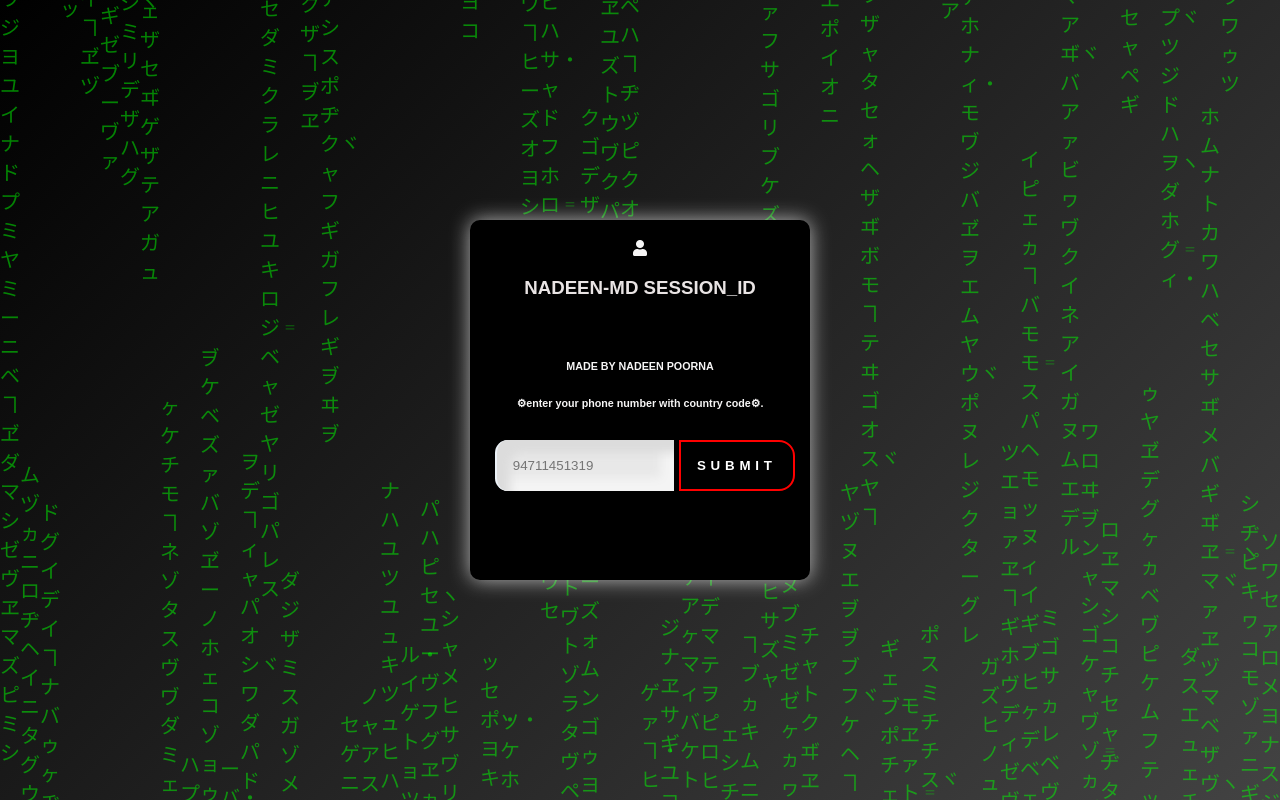
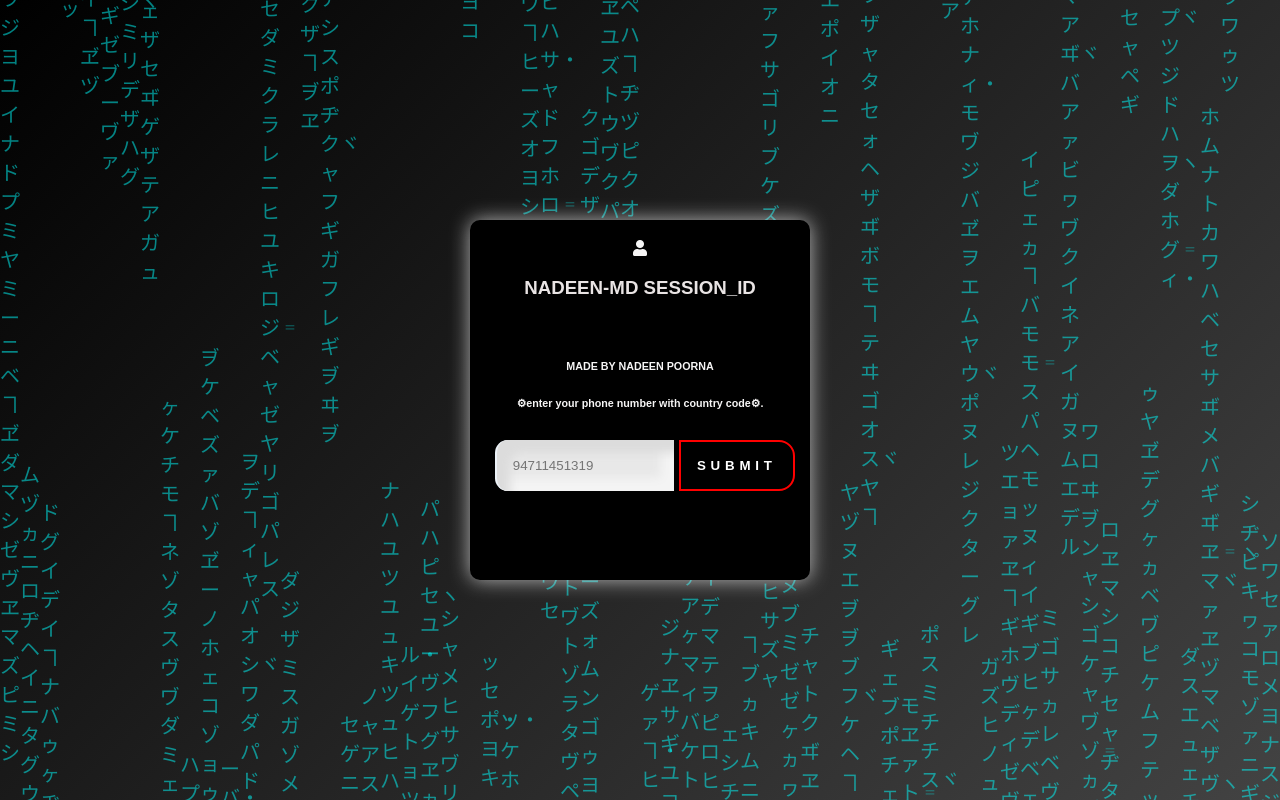
Before and after one commit to Nadeenpoorna-app/ELISA-SESSION-ID-, a website: page pair.html in a window 1280 px wide. Drawn offline with nearby package versions, Linux system fonts and the light colour scheme.

Commit message:
Update pair.html

```diff
--- a/pair.html
+++ b/pair.html
@@ -23,7 +23,7 @@
       height: 100%;
       overflow: hidden;
       z-index: -1;
-      color: rgba(0, 255, 0, 0.5);
+      color: rgba(0, 255, 255, 0.5);
       font-size: 20px;
       font-family: monospace;
     }
```
